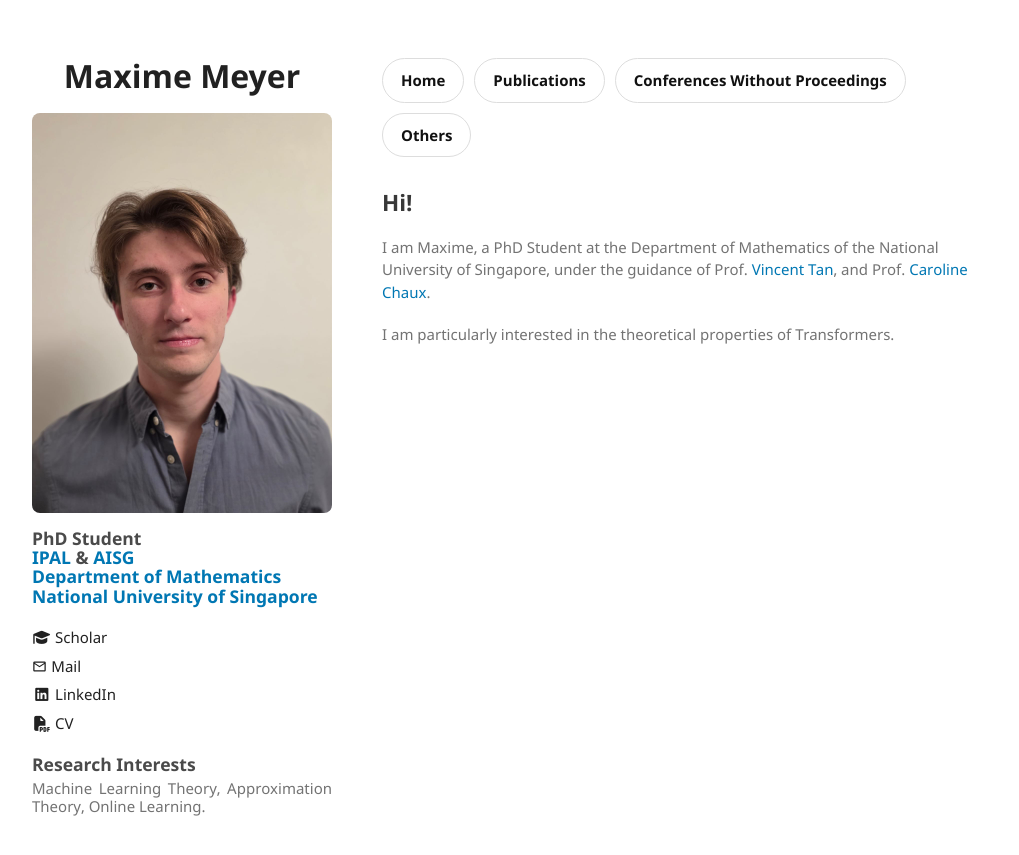
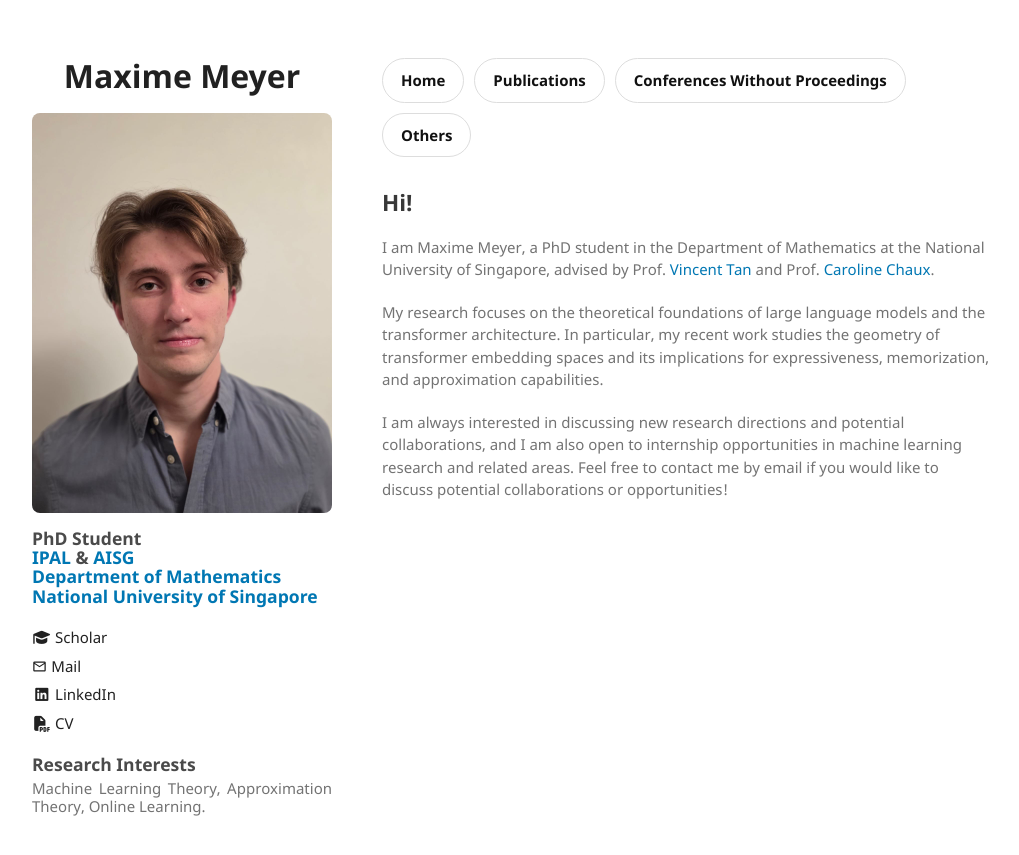
Before and after one commit to meyermaxime/meyermaxime.github.io, a Jekyll site: the page built from home.html, in a window 1280 px wide. Shown: the top 855 px of the page, without its empty margins (128-1147 px from the left). Built offline with Jekyll 4.4.1, drawn with Linux system fonts in a browser that asks for light colours.

Commit message:
Update home.html

```diff
--- a/home.html
+++ b/home.html
@@ -6,10 +6,23 @@ title: Home
 <h2>Hi!</h2>
 
 <p>
-  I am Maxime, a PhD Student at the Department of Mathematics of the National University of Singapore,
-  under the guidance of Prof. <a href="https://vyftan.github.io/">Vincent Tan</a>, and Prof. <a href="https://www.i2m.univ-amu.fr/perso/caroline.chaux-moulin/">Caroline Chaux</a>.
+  I am Maxime Meyer, a PhD student in the Department of Mathematics at the
+  National University of Singapore, advised by
+  Prof. <a href="https://vyftan.github.io/">Vincent Tan</a>
+  and
+  Prof. <a href="https://www.i2m.univ-amu.fr/perso/caroline.chaux-moulin/">Caroline Chaux</a>.
 </p>
 
 <p>
-  I am particularly interested in the theoretical properties of Transformers.
+  My research focuses on the theoretical foundations of large language models
+  and the transformer architecture. In particular, my recent work studies the
+  geometry of transformer embedding spaces and its implications for
+  expressiveness, memorization, and approximation capabilities.
 </p>
+
+<p>
+  I am always interested in discussing new research directions and potential
+  collaborations, and I am also open to internship opportunities in machine
+  learning research and related areas. Feel free to contact me by email if
+  you would like to discuss potential collaborations or opportunities!
+</p>
```
